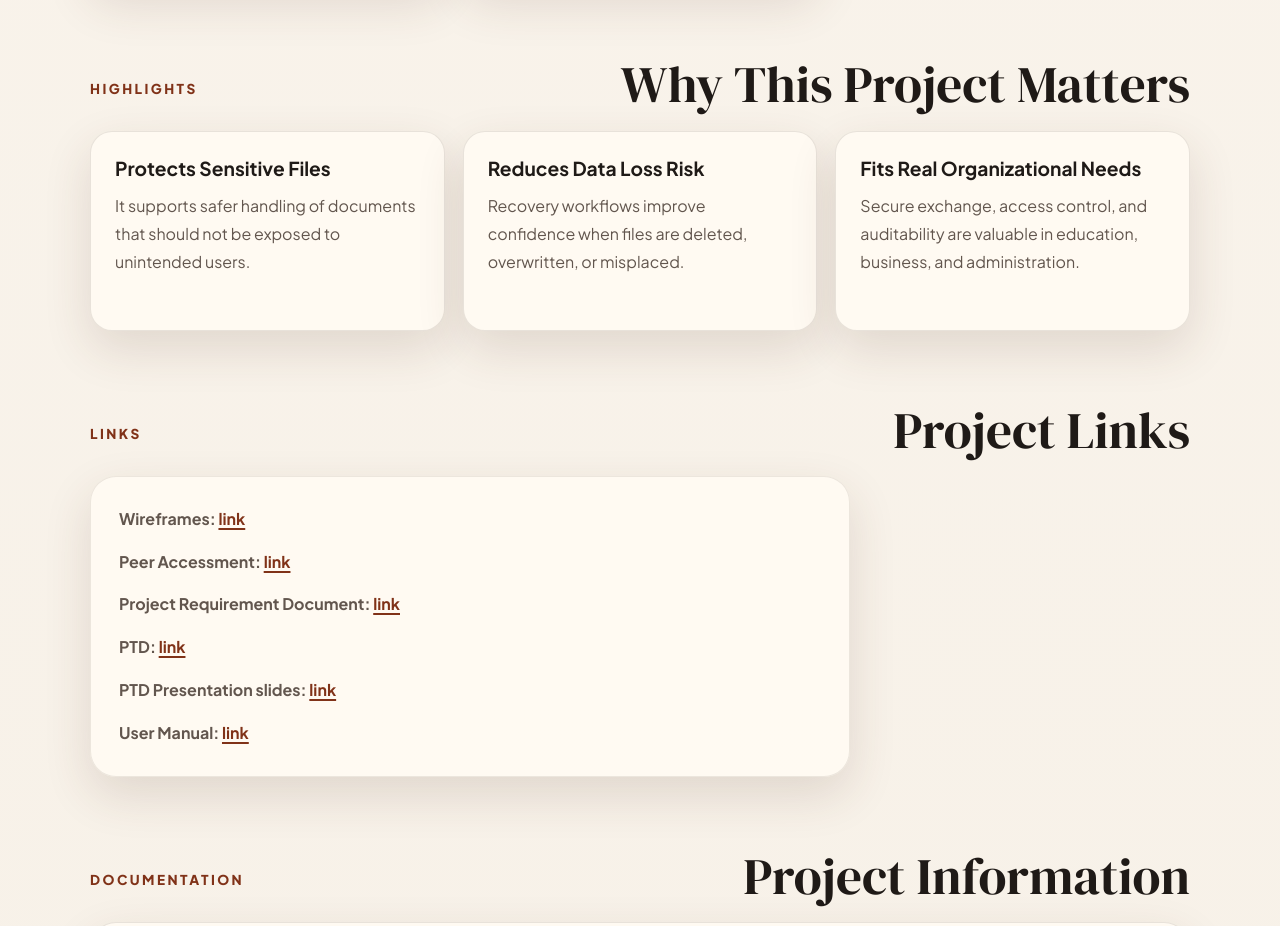
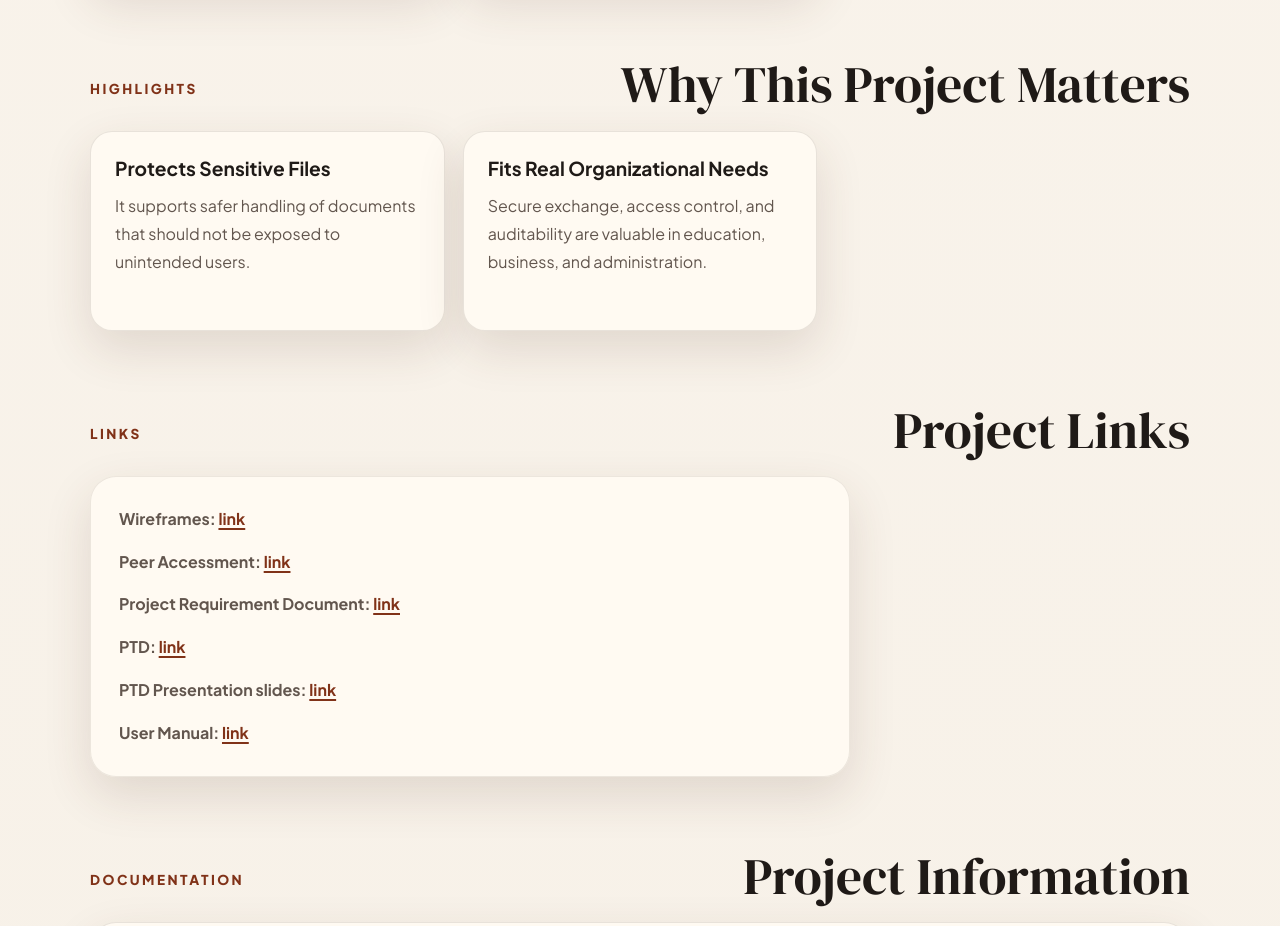
Before and after one commit to Aungkaungmy/FYP-project-marketing-site, a plain HTML site: page index.html in a window 1280 px wide. Shown: the part 3660-4586 px from the top of the page. Drawn offline with Linux system fonts and the light colour scheme.

Commit message:
index.html

```diff
--- a/index.html
+++ b/index.html
@@ -259,10 +259,6 @@
             <p>It supports safer handling of documents that should not be exposed to unintended users.</p>
           </article>
           <article class="highlight-card">
-            <h3>Reduces Data Loss Risk</h3>
-            <p>Recovery workflows improve confidence when files are deleted, overwritten, or misplaced.</p>
-          </article>
-          <article class="highlight-card">
             <h3>Fits Real Organizational Needs</h3>
             <p>Secure exchange, access control, and auditability are valuable in education, business, and administration.</p>
           </article>
```
